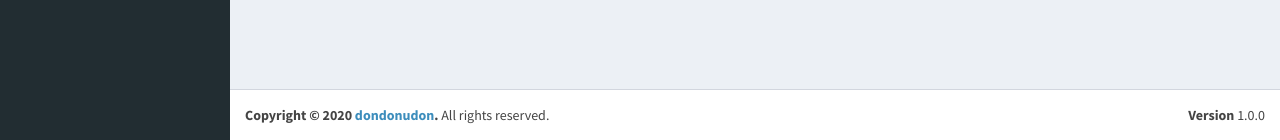
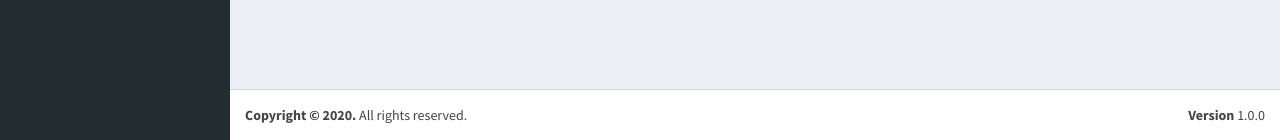
Before and after one commit to dondonudon/usm_inventory_qr, a CodeIgniter app: page /database/index.php/welcome/index in a window 1280 px wide. Shown: the part 660-800 px from the top of the page. Run offline with CodeIgniter, Linux system fonts and the light colour scheme; data that the repository does not hold is empty; some libraries are stand-ins or nearby versions.

Commit message:
update footer

```diff
--- a/application/views/template.php
+++ b/application/views/template.php
@@ -117,7 +117,7 @@ echo $contents;
             <div class="pull-right hidden-xs">
                 <b>Version</b> 1.0.0
             </div>
-            <strong>Copyright &copy; 2020 <a href="#">dondonudon</a>.</strong> All rights
+            <strong>Copyright &copy; 2020.</strong> All rights
             reserved.
         </footer>
 
```
